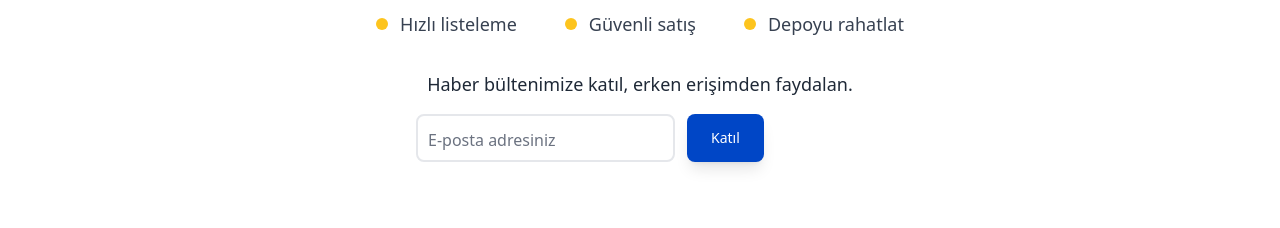
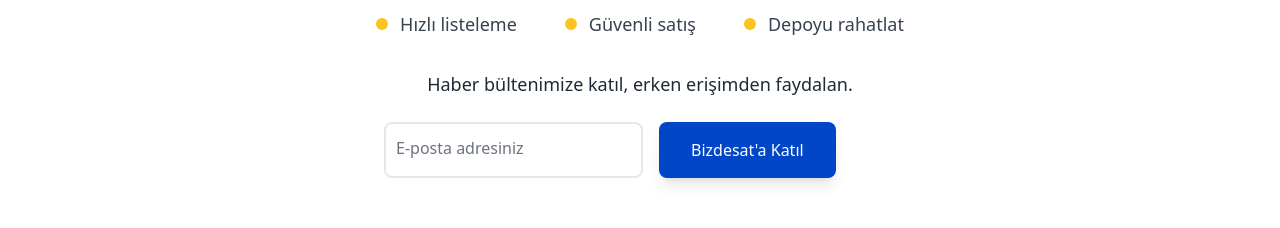
Before and after one commit to CotSezer/bizdesat-artisan-market, a React (Vite) app: page / in a window 1280 px wide. Shown: the part 399-627 px from the top of the page. Built offline with nearby package versions, Linux system fonts and the light colour scheme.

Commit message:
Refactor: Improve email input and button size
Increase the size of the email input field and submit button for better visibility and touch-friendliness. Update the CTA button label to "Bizdesat'a Katıl".

```diff
--- a/src/components/MobileStickySignup.tsx
+++ b/src/components/MobileStickySignup.tsx
@@ -42,14 +42,14 @@ const MobileStickySignup = () => {
           placeholder="E-posta"
           value={email}
           onChange={(e) => setEmail(e.target.value)}
-          className="flex-1 h-10 text-sm"
+          className="flex-1 h-11 text-sm"
           required
         />
         <Button
           type="submit"
-          className="h-10 px-4 bg-[#0046C6] hover:bg-[#003a9e] text-white text-sm font-medium"
+          className="h-11 px-4 bg-[#0046C6] hover:bg-[#003a9e] text-white text-sm font-medium"
         >
-          Katıl
+          Bizdesat'a Katıl
         </Button>
       </form>
     </div>
--- a/src/pages/Index.tsx
+++ b/src/pages/Index.tsx
@@ -1,3 +1,4 @@
+
 import { useState } from "react";
 import { Button } from "@/components/ui/button";
 import { Input } from "@/components/ui/input";
@@ -68,24 +69,24 @@ const Index = () => {
           </div>
 
           {/* Email Signup Form */}
-          <div className="max-w-md mx-auto mt-12 animate-fade-in animation-delay-600">
-            <p className="text-lg font-medium text-gray-800 mb-4">
+          <div className="max-w-lg mx-auto mt-12 animate-fade-in animation-delay-600">
+            <p className="text-lg font-medium text-gray-800 mb-6">
               Haber bültenimize katıl, erken erişimden faydalan.
             </p>
-            <form onSubmit={handleEmailSubmit} className="flex gap-3">
+            <form onSubmit={handleEmailSubmit} className="flex flex-col sm:flex-row gap-4">
               <AnimatedInput
                 type="email"
                 placeholder="E-posta adresiniz"
                 value={email}
                 onChange={(e) => setEmail(e.target.value)}
-                className="flex-1"
+                className="flex-1 h-14 text-base"
                 required
               />
               <Button
                 type="submit"
-                className="h-12 px-6 bg-[#0046C6] hover:bg-[#003a9e] hover:scale-105 text-white font-medium rounded-lg transition-all duration-200 shadow-lg hover:shadow-xl"
+                className="h-14 px-8 bg-[#0046C6] hover:bg-[#003a9e] hover:scale-105 text-white font-medium rounded-lg transition-all duration-200 shadow-lg hover:shadow-xl text-base sm:min-w-[160px]"
               >
-                Katıl
+                Bizdesat'a Katıl
               </Button>
             </form>
           </div>
```
